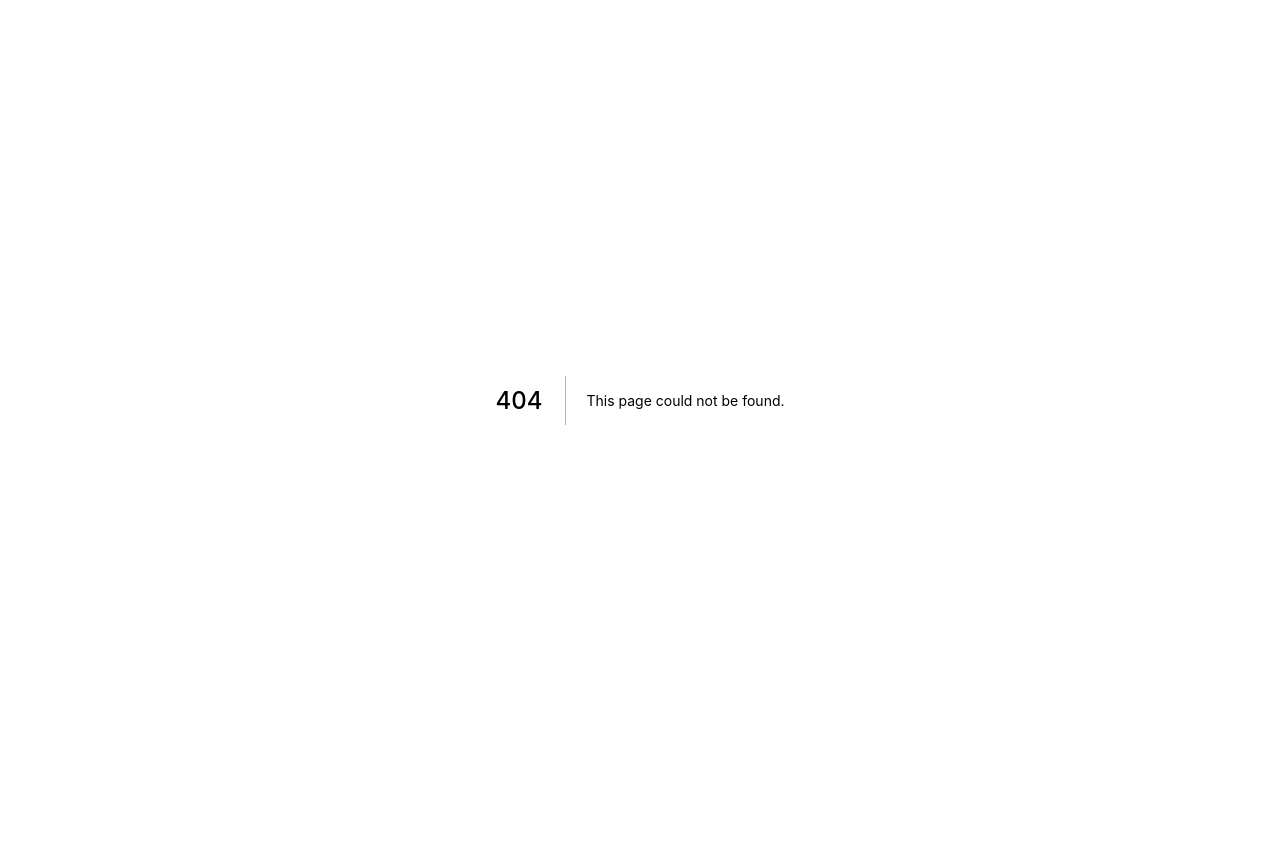
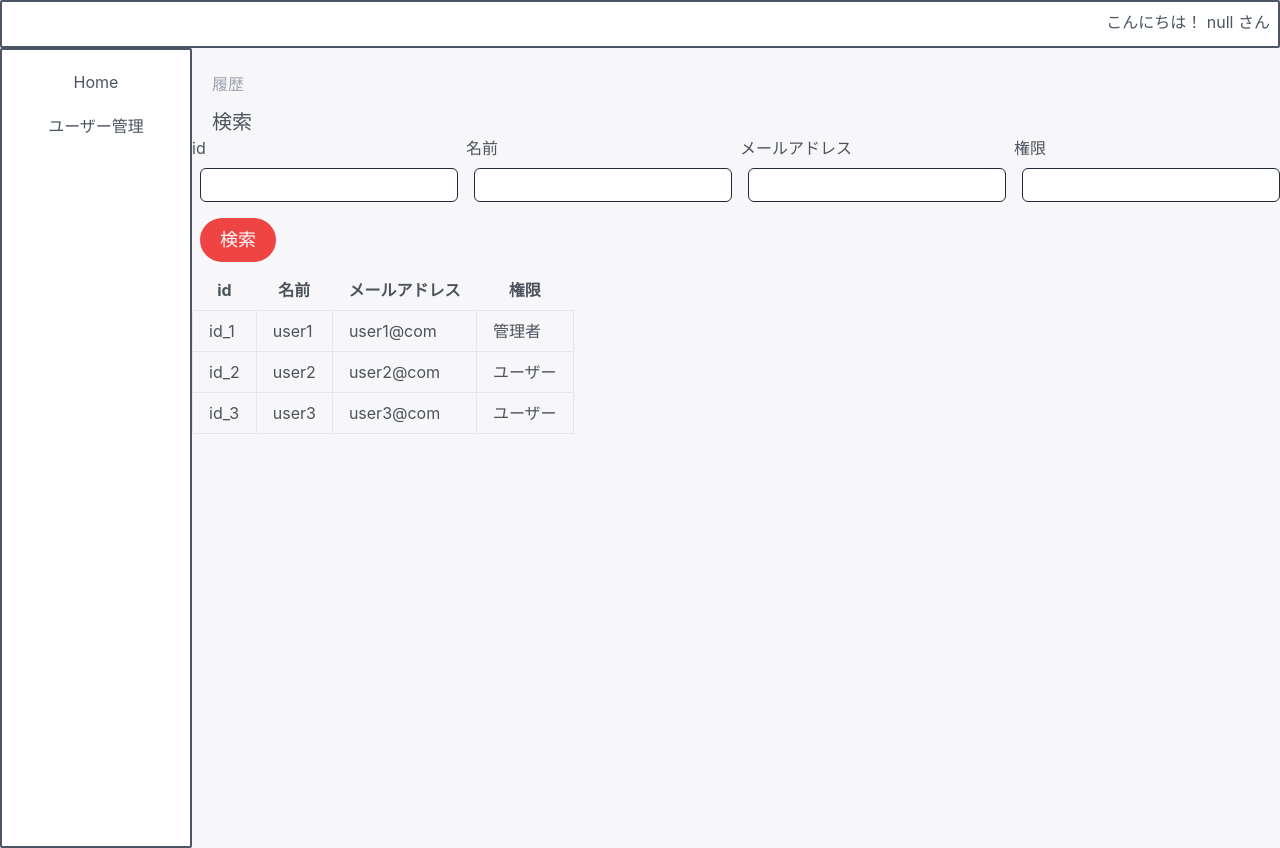
Before and after one commit to knteuk/nextjs-practice, a Next.js app: page /user in a window 1280 px wide. Before the commit this address had no page. Before the commit the page ends 800 px from the top, so only its background shows below. Built offline with nearby package versions, Linux system fonts and the light colour scheme.

Commit message:
ホーム画面・ユーザー検索画面

```diff
--- /dev/null
+++ b/src/components/header.tsx
@@ -0,0 +1,22 @@
+import Head from "next/head";
+import styles from "../styles/Home.module.css";
+import { useRouter } from "next/router";
+
+export default function Header() {
+  const router = useRouter();
+  return (
+    <>
+      <Head>
+        <title>Create Next App</title>
+        <meta name="description" content="Generated by create next app" />
+        <link rel="icon" href="/favicon.ico" />
+      </Head>
+
+      <header className="bg-white h-12 border-2 border-gray-600 rounded-sm text-gray-600">
+        <div className="pt-2 px-2 text-right">
+          {"こんにちは！  " + localStorage.getItem("login_id") + "  さん"}
+        </div>
+      </header>
+    </>
+  );
+}
--- /dev/null
+++ b/src/components/sidebar.tsx
@@ -0,0 +1,24 @@
+import Head from "next/head";
+import styles from "../styles/Home.module.css";
+import Link from "next/link";
+
+function Sidebar() {
+  return (
+    <div>
+      <ul className="h-full text-center w-48 border-2 border-gray-600 rounded-sm text-gray-600">
+        <li className="m-5">
+          <Link href="/home">
+            <a>Home</a>
+          </Link>
+        </li>
+        <li className="m-5">
+          <Link href="/user">
+            <a>ユーザー管理</a>
+          </Link>
+        </li>
+      </ul>
+    </div>
+  );
+}
+
+export default Sidebar;
--- a/src/pages/home.tsx
+++ b/src/pages/home.tsx
@@ -1,6 +1,7 @@
 import Head from "next/head";
 import styles from "../styles/Home.module.css";
-import Header from "../src/components/header.js";
+import Header from "../components/header";
+import Sidebar from "../components/sidebar";
 
 const Home = () => {
   return (
@@ -9,27 +10,30 @@ const Home = () => {
         <title>Create Next App</title>
         <meta name="description" content="Generated by create next app" />
         <link rel="icon" href="/favicon.ico" />
-        <link
-          href="https://unpkg.com/tailwindcss@^1.0/dist/tailwind.min.css"
-          rel="stylesheet"
-        />
       </Head>
 
-      <main className={styles.main}>
-        <p>履歴</p>
-        <table className="table-auto">
+      <Header />
+
+      <div className="flex">
+        <Sidebar />
+
+        <main className={styles.main2}>
+          <div className="flex flex-col">
+            <p className="text-gray-400 ml-5 py-3">Home</p>
+            <p className="text-xl ml-5">履歴</p>
+            <table className="border-collapse border-2 border-gray-600 mx-5 w-full rounded-md">
               <thead>
                 <tr>
-              <th className="px-4 py-2">日付</th>
-              <th className="px-4 py-2">ユーザー</th>
-              <th className="px-4 py-2">内容</th>
+                  <th className="border px-4 py-2">日付</th>
+                  <th className="border px-4 py-2">ユーザー</th>
+                  <th className="border px-4 py-2">内容</th>
                 </tr>
               </thead>
               <tbody>
                 <tr>
                   <td className="border px-4 py-2">2022/04/07</td>
                   <td className="border px-4 py-2">user1</td>
-              <td className="border px-4 py-2">ユーザーを作成しました。</td>
+                  <td className="border px-4 py-2">ユーザーを作成しました</td>
                 </tr>
                 <tr>
                   <td className="border px-4 py-2">2022/04/08</td>
@@ -43,7 +47,9 @@ const Home = () => {
                 </tr>
               </tbody>
             </table>
+          </div>
         </main>
+      </div>
     </div>
   );
 };
--- a/src/pages/index.tsx
+++ b/src/pages/index.tsx
@@ -2,8 +2,20 @@ import Link from "next/link";
 import Head from "next/head";
 import styles from "../styles/Home.module.css";
 import { useRouter } from "next/router";
+import { useState } from "react";
 
-const Home = () => {
+export default function Index() {
+  const router = useRouter();
+  const [input, loginInput] = useState<string>();
+  const clickButton = () => {
+    if (!input) return;
+    localStorage.setItem("login_id", input);
+    router.push({
+      pathname: "/home",
+      query: { input: input },
+    });
+  };
+
   return (
     <div>
       <Head>
@@ -19,25 +31,31 @@ const Home = () => {
           </div>
           <div className="text-center px-10">
             <form>
-              <input className="border border-gray-800 rounded-md py-1 px-5 my-2" />
+              <input
+                type="text"
+                value={input}
+                onChange={(e) => loginInput(e.target.value)}
+                className="text-center border border-gray-800 rounded-md py-1 px-5 my-2 placeholder-gray-300"
+                placeholder="メールアドレス"
+              />
             </form>
             <form>
-              <input className="border border-gray-800 rounded-md py-1 px-5 my-2" />
+              <input
+                className="text-center border border-gray-800 rounded-md py-1 px-5 my-2 placeholder-gray-300"
+                placeholder="パスワード"
+              />
             </form>
           </div>
           <div className="text-center py-2">
-            <Link href="/home">
-              <a>
-                <button className="px-3 py-2 bg-red-500 text-lg text-white rounded-full">
-                  <p>ログイン</p>
-                </button>
-              </a>
-            </Link>
+            <button
+              onClick={clickButton}
+              className="px-3 py-2 bg-red-500 text-lg text-white rounded-full"
+            >
+              ログイン
+            </button>
           </div>
         </div>
       </main>
     </div>
   );
-};
-
-export default Home;
+}
--- /dev/null
+++ b/src/pages/user.tsx
@@ -0,0 +1,96 @@
+import Head from "next/head";
+import styles from "../styles/Home.module.css";
+import Header from "../components/header";
+import Sidebar from "../components/sidebar";
+
+const User = () => {
+  const data = [
+    {
+      id: "id_1",
+      name: "user1",
+      email: "user1@com",
+      genre: "管理者",
+    },
+    {
+      id: "id_2",
+      name: "user2",
+      email: "user2@com",
+      genre: "ユーザー",
+    },
+    {
+      id: "id_3",
+      name: "user3",
+      email: "user3@com",
+      genre: "ユーザー",
+    },
+  ];
+
+  return (
+    <>
+      <div>
+        <Head>
+          <title>Create Next App</title>
+          <meta name="description" content="Generated by create next app" />
+          <link rel="icon" href="/favicon.ico" />
+        </Head>
+
+        <Header />
+
+        <div className="flex">
+          <Sidebar />
+          <main className={styles.main2}>
+            <div className="flex-col">
+              <p className="text-gray-400 ml-5 py-3">履歴</p>
+              <p className="text-xl ml-5">検索</p>
+              <div className="flex justify-center">
+                <div>
+                  <p>id</p>
+                  <input className="text-center mx-2 border border-gray-800 rounded-md py-1 px-1 my-2" />
+                </div>
+                <div>
+                  <p>名前</p>
+                  <input className="text-center m-2 border border-gray-800 rounded-md py-1 px-1 my-2" />
+                </div>
+                <div>
+                  <p>メールアドレス</p>
+                  <input className="text-center m-2 border border-gray-800 rounded-md py-1 px-1 my-2" />
+                </div>
+                <div>
+                  <p>権限</p>
+                  <input className="text-center m-2 border border-gray-800 rounded-md py-1 px-1 my-2" />
+                </div>
+              </div>
+            </div>
+            <button className="m-2 px-5 py-2 bg-red-500 text-lg text-white rounded-full">
+              検索
+            </button>
+            <table className="table-auto">
+              <thead>
+                <tr>
+                  <th className="px-4 py-2">id</th>
+                  <th className="px-4 py-2">名前</th>
+                  <th className="px-4 py-2">メールアドレス</th>
+                  <th className="px-4 py-2">権限</th>
+                </tr>
+              </thead>
+              <tbody>
+                {data.map((value, key) => {
+                  return (
+                    <tr key={key}>
+                      <td className="border px-4 py-2">{value.id}</td>
+                      <td className="border px-4 py-2">{value.name}</td>
+                      <td className="border px-4 py-2">{value.email}</td>
+                      <td className="border px-4 py-2">{value.genre}</td>
+                    </tr>
+                  );
+                })}
+              </tbody>
+            </table>
+          </main>
+        </div>
+      </div>
+    </>
+  );
+};
+
+export default User;
--- a/src/styles/Home.module.css
+++ b/src/styles/Home.module.css
@@ -4,12 +4,23 @@
 
 .main {
   min-height: 100vh;
-  padding: 4rem 0;
+  padding-top: 0.75rem;
+  padding-bottom: 0.75rem;
   flex: 1;
   display: flex;
   flex-direction: column;
   justify-content: center;
   align-items: center;
+  background-color: #f7f7f9;
+  color: #4c535d;
+}
+
+.main2 {
+  min-height: 100vh;
+  padding-top: 0.75rem;
+  padding-bottom: 0.75rem;
+  /* display: flex; */
+  flex: 1;
   background-color: #f7f7f9;
   color: #4c535d;
 }
```
Also changed, not shown: src/components/header.js (deleted). Lines whose indentation alone changed are shown as unchanged.
